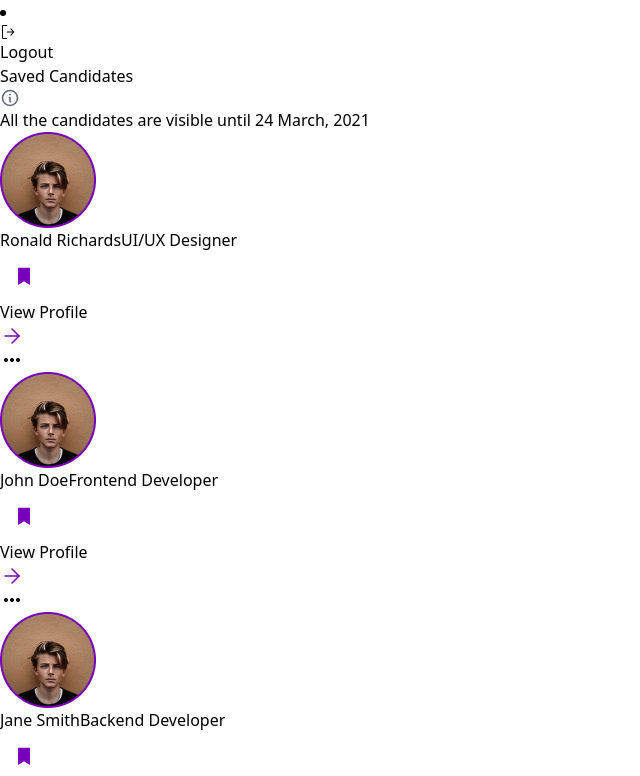
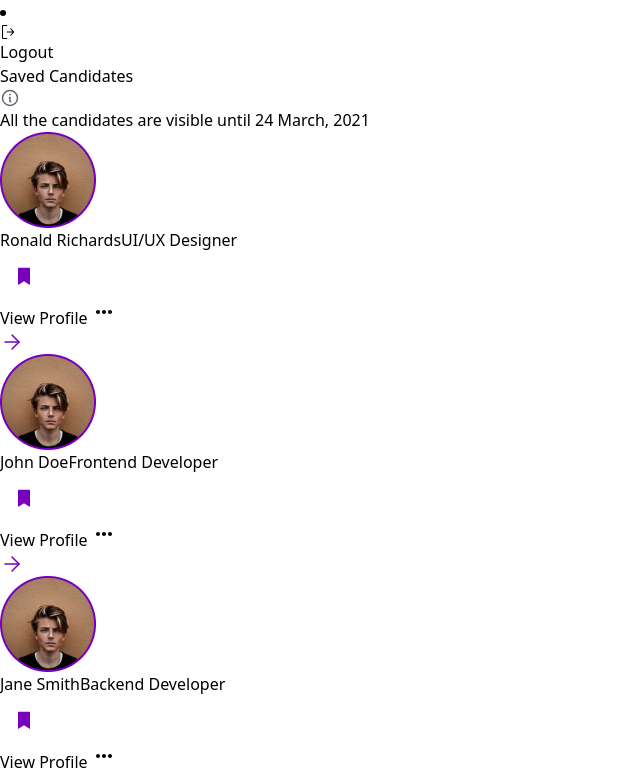
Before and after one commit to hemant71/Job-portal-Employer-React-js-, a React (Vite) app: page /saved-candidates in a window 1280 px wide. Shown: the part 1221-1997 px from the top of the page, without its empty margins (0-640 px from the left). Built offline with nearby package versions, Linux system fonts and the light colour scheme.

Commit message:
changes made according to figma

```diff
--- a/src/JobPost/components/SavedCandidates.jsx
+++ b/src/JobPost/components/SavedCandidates.jsx
@@ -14,113 +14,42 @@ const MainContainer = () => {
     const [bookmarkedCandidates, setBookmarkedCandidates] = useState({});
     const [profile, setProfile] = useState(null);
     const [option, setOption] = useState(null);
-    const [showOption, setShowOption] = useState({});
-    const optionsRef = useRef({});
+    const optionsRef = useRef(null);
+
     const selected = [
-        {
-            id: 1,
-            name: 'Ronald Richards',
-            position: 'UI/UX Designer',
-            image: ronald,
-        },
-        {
-            id: 2,
-            name: 'John Doe',
-            position: 'Frontend Developer',
-            image: ronald,
-        },
-        {
-            id: 3,
-            name: 'Jane Smith',
-            position: 'Backend Developer',
-            image: ronald,
-        },
-        {
-            id: 4,
-            name: 'Emily Johnson',
-            position: 'Project Manager',
-            image: ronald,
-        },
-        {
-            id: 5,
-            name: 'Michael Brown',
-            position: 'Graphic Designer',
-            image: ronald,
-        },
-        {
-            id: 6,
-            name: 'Jessica Lee',
-            position: 'Marketing Specialist',
-            image: ronald,
-        },
-        {
-            id: 7,
-            name: 'David Wilson',
-            position: 'Data Analyst',
-            image: ronald,
-        },
-        {
-            id: 8,
-            name: 'Laura Martinez',
-            position: 'Software Engineer',
-            image: ronald,
-        },
-        {
-            id: 9,
-            name: 'Daniel Anderson',
-            position: 'Product Manager',
-            image: ronald,
-        },
-        {
-            id: 10,
-            name: 'Sophia Thompson',
-            position: 'HR Specialist',
-            image: ronald,
-        },
+        { id: 1, name: 'Ronald Richards', position: 'UI/UX Designer', image: ronald },
+        { id: 2, name: 'John Doe', position: 'Frontend Developer', image: ronald },
+        { id: 3, name: 'Jane Smith', position: 'Backend Developer', image: ronald },
+        { id: 4, name: 'Emily Johnson', position: 'Project Manager', image: ronald },
+        { id: 5, name: 'Michael Brown', position: 'Graphic Designer', image: ronald },
+        { id: 6, name: 'Jessica Lee', position: 'Marketing Specialist', image: ronald },
+        { id: 7, name: 'David Wilson', position: 'Data Analyst', image: ronald },
+        { id: 8, name: 'Laura Martinez', position: 'Software Engineer', image: ronald },
+        { id: 9, name: 'Daniel Anderson', position: 'Product Manager', image: ronald },
+        { id: 10, name: 'Sophia Thompson', position: 'HR Specialist', image: ronald },
     ];
 
     const handleBookmarkClick = (id) => {
-        setBookmarkedCandidates(prevState => ({
+        setBookmarkedCandidates((prevState) => ({
             ...prevState,
             [id]: !prevState[id]
         }));
     };
 
     const handleViewProfileClick = (id) => {
-        setProfile(id);
-        setShowOption(prevState => ({
-            ...prevState,
-            [id]: !prevState[id]
-        }));
+        // Toggle profile visibility
+        setProfile(prevState => (prevState === id ? null : id));
     };
 
     const handleClickDot = (id) => {
-        setOption(id);
+        // Toggle dropdown visibility
+        setOption(prevState => (prevState === id ? null : id));
     };
 
-    const handleShowOptions = (id) => {
-        setShowOption(prevState => ({
-            ...prevState,
-            [id]: !prevState[id]
-        }));
-    };
-
-    useEffect(() => {
-        const handleClickOutside = (event) => {
-            if (optionsRef.current && !optionsRef.current.contains(event.target)) {
-                setShowOption({});
-                setProfile(null);
-            }
-        };
-        document.addEventListener('mousedown', handleClickOutside);
-        return () => {
-            document.removeEventListener('mousedown', handleClickOutside);
-        };
-    }, []);
 
     return (
-        <toggleContext.Provider value={{setOption}}>
-        <div className="flex flex-col gap-4 mx-auto w-[60vw] container items-center ">
+        <toggleContext.Provider value={{ handleViewProfileClick, profile }}>
+            <div className="flex flex-col gap-4 mx-auto w-[60vw] container items-center">
                 <div className="heading flex justify-between min-w-[60vw] items-center my-6">
                     <h1 className="text-lg font-[500]">Saved Candidates</h1>
                     <h3 className="flex gap-1 items-center justify-center">
@@ -128,29 +57,54 @@ const MainContainer = () => {
                         <span className="text-xs text-[#8d8d8c]">All the candidates are visible until 24 March, 2021</span>
                     </h3>
                 </div>
+
                 <div className="candidateInfo h-screen overflow-y-scroll hide-scrollbar">
-                {selected.map(candidate => (
-                    <div key={candidate.id} className="min-w-[60vw] min-h-[8vh] bg-[#ffffff] px-3 border-b py-6 mt-2 hover:shadow-lg hover:border hover:border-[#7900BA] rounded-md">
+                    {selected.map((candidate) => (<div key={candidate.id}>
+                        <div className="min-w-[60vw] min-h-[8vh] bg-[#ffffff] px-3 border-b py-6 mt-2 hover:shadow-lg hover:border hover:border-[#7900BA] rounded-md">
                             <div className="datas flex justify-between items-center">
                                 <div className="Upper flex gap-2 items-center">
-                                <img src={candidate.image} alt={candidate.name} className='size-11' />
+                                    <img src={candidate.image} alt={candidate.name} className="size-11" />
                                     <div className="username flex flex-col items-between justify-center">
                                         <span className="text-[13px]">{candidate.name}</span>
                                         <span className="text-[#8d8d8c] text-[13px]">{candidate.position}</span>
                                     </div>
                                 </div>
                                 <div className="btns flex gap-2 items-center">
-                                <img onClick={() => handleBookmarkClick(candidate.id)} src={bookmarkedCandidates[candidate.id] ? bookmarked : bookmark} alt="Bookmark" className='size-10' />
+                                    <img
+                                        onClick={() => handleBookmarkClick(candidate.id)}
+                                        src={bookmarkedCandidates[candidate.id] ? bookmarked : bookmark}
+                                        alt="Bookmark"
+                                        className="size-10"
+                                    />
                                     <button
                                         onClick={() => handleViewProfileClick(candidate.id)}
-                                    className={`${profile === candidate.id ? 'text-[#ffffff] bg-[#7900BA]' : 'text-[#7900BA] bg-[#DCBDED]'} flex gap-1 items-center justify-center rounded-sm relative`}
+                                        className={`${profile === candidate.id
+                                            ? 'text-[#ffffff] bg-[#7900BA]'
+                                            : 'text-[#7900BA] bg-[#DCBDED]'
+                                            } flex gap-1 items-center justify-center rounded-sm relative`}
                                     >
                                         <span className="px-3 py-2">View Profile</span>
-                                    <img src={profile === candidate.id ? whiteArrow : blueArrow} alt="rightArrow" className="" />
-                                    {showOption[candidate.id] && (
+                                        <img src={profile === candidate.id ? whiteArrow : blueArrow} alt="rightArrow" />
+                                    </button>
+                                    {profile === candidate.id && <SingleApplication />} {/* Only show the profile if selected */}
+
+                                    <button
+
+                                        className={`${option === candidate.id
+                                            ? 'text-[#7900BA] bg-[#DCBDED]'
+                                            : ''
+                                            } flex gap-1 items-center justify-center rounded-sm relative`}
+                                    >
+                                        <img
+                                            onClick={() => handleClickDot(candidate.id)}
+                                            src={dots}
+                                            alt="..."
+                                            className={`cursor-pointer rotate-90 opacity-[0.4] ${option === candidate.id ? 'bg-[#8d8d8c]' : ''} px-2 py-2 rounded-md`}
+                                        />
+                                        {option === candidate.id && (
                                             <div
-                                            ref={(el) => (optionsRef.current = el)}
-                                            className='absolute top-12 left-1 z-30 flex flex-col gap-1 items-start justify-start w-[12vw] h-[12vh] bg-[#ffff] shadow-sm rounded-md shadow-[#8d8d8c]'
+                                                ref={optionsRef}
+                                                className="absolute top-12 right-1 z-30 flex flex-col gap-1 items-start justify-start w-[12vw] h-[12vh] bg-[#ffff] shadow-sm rounded-md shadow-[#8d8d8c]"
                                             >
                                                 <div className="mail flex items-center justify-center gap-2 mt-4 mx-4">
                                                     <img src={mail} alt="" className="size-5" />
@@ -163,8 +117,7 @@ const MainContainer = () => {
                                             </div>
                                         )}
                                     </button>
-                                <img onClick={() => handleClickDot(candidate.id)} src={dots} alt="..." className={`cursor-pointer rotate-90 opacity-[0.4] ${option === candidate.id ? 'bg-[#8d8d8c]' : null} px-2 py-2 rounded-md`} />
-                                {option === candidate.id ? (<SingleApplication/>):null}
+                                </div>
                             </div>
                         </div>
                     </div>
@@ -179,8 +132,7 @@ export default MainContainer;
 
 
 
-
 //context provider
 import { createContext } from 'react';
 
-export const toggleContext=createContext(null);
+export const toggleContext = createContext(null);
--- a/src/JobPost/components/SingleApplication.jsx
+++ b/src/JobPost/components/SingleApplication.jsx
@@ -181,7 +181,7 @@ const MainContainer = () => {
                             </div>
                         </div>
                     </div>
-                    <div onClick={()=>toggle.setOption()} className="closeImg bg-[#FFFFFF] absolute p-2 rounded-full top-1 -right-16 cursor-pointer">
+                    <div onClick={()=>toggle.handleViewProfileClick(toggle.profile)} className="closeImg bg-[#FFFFFF] absolute p-2 rounded-full top-1 -right-16 cursor-pointer">
                         <img src={close} alt="" className="size-6" />
                     </div>
                 </div>
```
Lines whose indentation alone changed are shown as unchanged.
